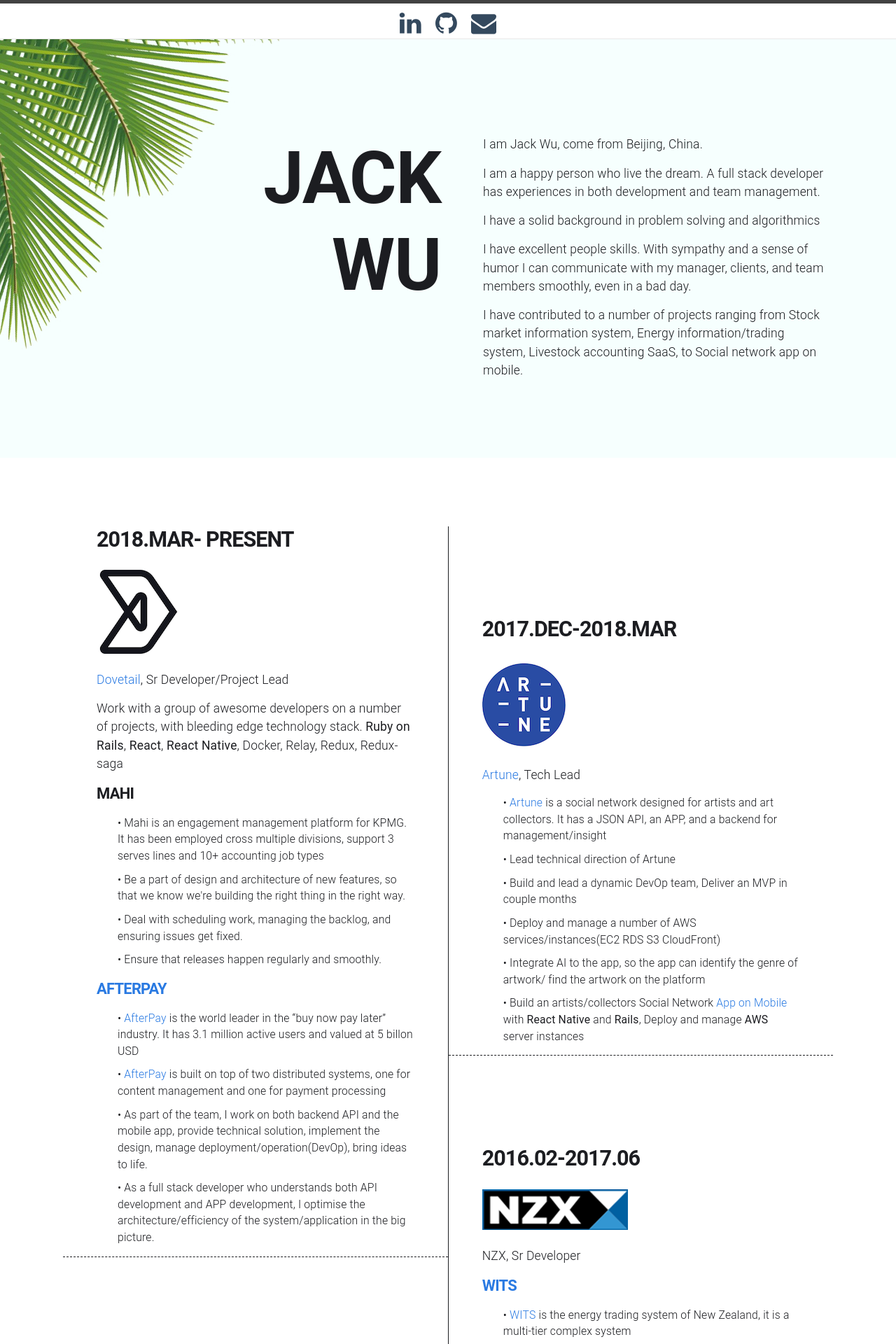
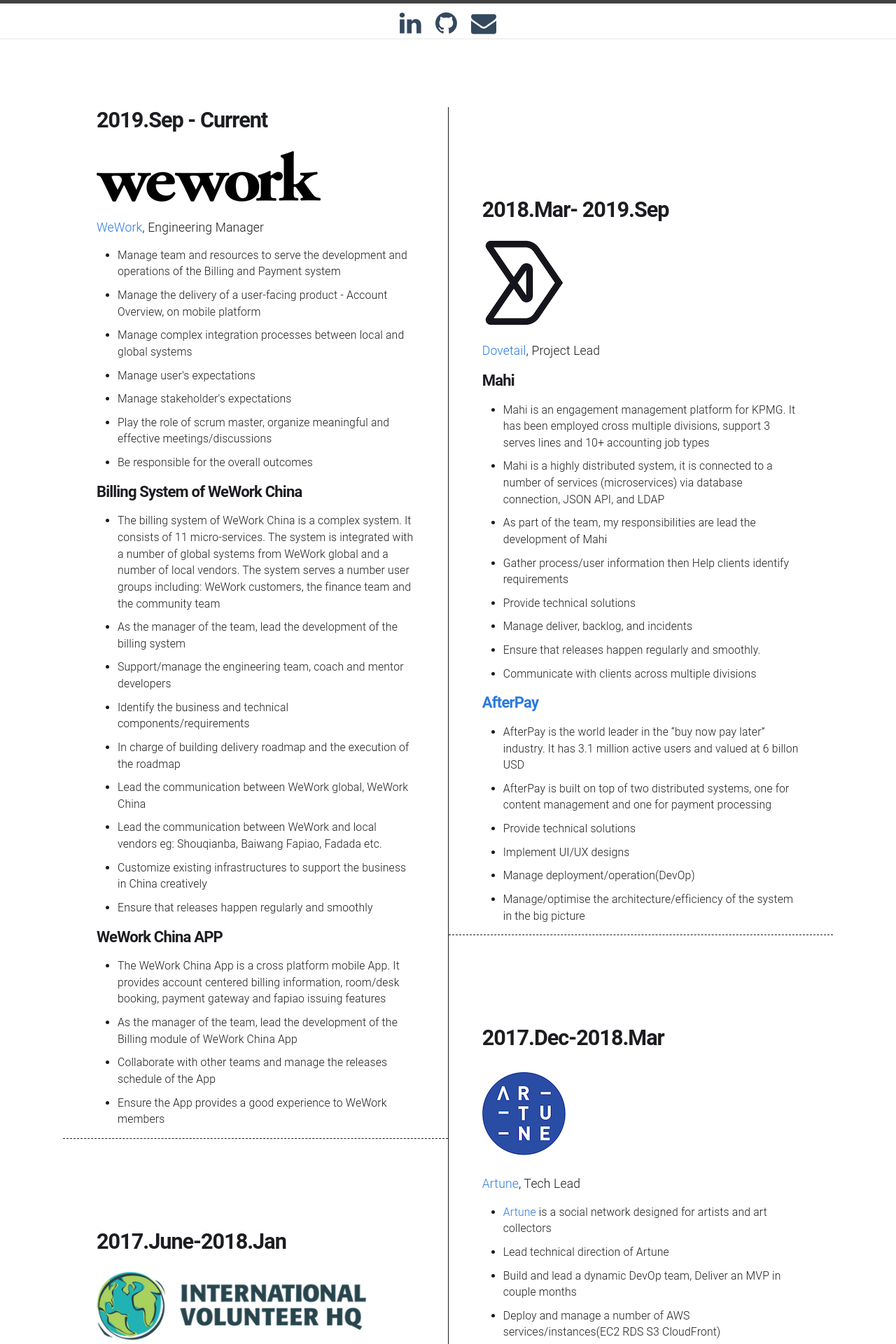
Before and after one commit to xuwupeng2000/xuwupeng2000.github.io, a Jekyll site: the page built from index.html, in a window 1280 px wide. Shown: the top 1920 px of the page at 70% size. Built offline with Jekyll 4.4.1, drawn with Linux system fonts in a browser that asks for light colours; nearby versions of some CDN libraries; some of the changed text lies outside the part shown.

Commit message:
Update experience

```diff
--- a/_includes/header.html
+++ b/_includes/header.html
@@ -7,7 +7,7 @@
       <a href="http://github.com/xuwupeng2000">
         <i class="fa fa-3 fa-sub fa-github space-required"></i>
       </a>
-      <a href="mailto:xuwupeng2000@gmail.com">
+      <a href="mailto:jwu4000@outlook.com">
         <i class="fa fa-3 fa-sub fa-envelope space-required"></i>
       </a>
     </div>
--- a/_sass/_base.scss
+++ b/_sass/_base.scss
@@ -67,6 +67,7 @@
  * Lists
  */
 ul, ol {
+    list-style: disc;
     margin-left: $spacing-unit;
 }
 
@@ -84,7 +85,6 @@
  */
 h1, h2, h3, h4, h5, h6 {
     font-weight: 600;
-    text-transform: uppercase;
 }
 
 
--- a/_sass/_modernism.scss
+++ b/_sass/_modernism.scss
@@ -19,7 +19,6 @@
 }
 
 ul {
-  list-style-type: none;
   padding: 0px;
   margin: 0px;
 }
@@ -91,16 +90,6 @@
   }
 }
 
-ul {
-  list-style: none;
-}
-
-.skills {
-  ul {
-    list-style: none;
-  }
-}
-
 .ivhq-img {
   width: "32rem";
 }
--- a/index.html
+++ b/index.html
@@ -1,81 +1,78 @@
 ---
 layout: default
 ---
-
-<section class="bg-washed-blue vh-70-ns" id="palm-bg">
-  <div class="container">
-    <div class="row mt5">
-      <div class="column">
-        <div class="flex flex-column items-enter justify-center">
-          <h1 class="pa0 ma0 w-100 f-big-1 tr animated bounceInDown">Jack</h1>
-          <h1 class="pa0 ma0 w-100 f-big-1 tr animated bounceInUp">Wu</h1>
-        </div>
-      </div>
-      <div class="column">
-        <div class="ml5">
-          <p>I am Jack Wu, come from Beijing, China.</p>
-          <p>I am a happy person who live the dream. A full stack developer has experiences in both development and team management. </p>
-          <p>I have a solid background in problem solving and algorithmics</p>
-          <p>I have excellent people skills. With sympathy and a sense of humor I can communicate with my manager, clients, and team members smoothly, even in a bad day.</p>
-          <p>I have contributed to a number of projects ranging from Stock market information system, Energy information/trading system, Livestock accounting SaaS, to Social network app on mobile.</p>
-        </div>
-      </div>
-    </div>
-  </div>
-</section>
 
 <section>
   <div class="container">
     <div class="row timeline-container">
       <div id="timeline" class="column timeline-left-side">
-        <h2 class="timeline-time"><span>2018.Mar- Present</span></h2>
-
-
+        <div class="" data-rellax-speed='1'>
+          <h2 class="timeline-time"><span>2019.Sep - Current</span></h2>
           <dl class="timeline-series">
             <dt class="timeline-event" id="2015last"></dt>
             <dd class="timeline-event-content" id="2015lastEX">
-            <div class="img-cut"> <img class="dove-img" src='images/dove.png'/> </div>
-            <p> <a href="https://dovetailstudios.com/">Dovetail</a>, Sr Developer/Project Lead</p>
-            <p> Work with a group of awesome developers on a number of projects, with bleeding edge technology stack. <b>Ruby on Rails</b>, <b>React</b>, <b>React Native</b>, Docker, Relay, Redux, Redux-saga  </p>
+              <div class="img-cut"> <img class="dove-img" src='images/wework.png'/> </div>
+              <p> <a herf="https://www.wework.com/">WeWork</a>, Engineering Manager</p>
               <p>
-              <h4>Mahi</h4>
                 <ul>
-                <li>• Mahi is an engagement management platform for KPMG. It has been employed cross multiple divisions, support 3 serves lines and 10+ accounting job types </li>
-                <li>• Be a part of design and architecture of new features, so that we know we're building the right thing in the right way.  </li>
-                <li>• Deal with scheduling work, managing the backlog, and ensuring issues get fixed.  </li>
-                <li>• Ensure that releases happen regularly and smoothly.  </li>
+                  <li>Manage team and resources to serve the development and operations of the Billing and Payment system</li>
+                  <li>Manage the delivery of a user-facing product -  Account Overview, on mobile platform</li>
+                  <li>Manage complex integration processes between local and global systems</li>
+                  <li>Manage user's expectations</li>
+                  <li>Manage stakeholder's expectations</li>
+                  <li>Play the role of scrum master, organize meaningful and effective meetings/discussions</li>
+                  <li>Be responsible for the overall outcomes</li>
                 </ul>
               </p>
 
               <p>
-              <h4><a href="https://www.afterpay.com/en-NZ/index">AfterPay</a></h4>
+                <h4>Billing System of WeWork China</h4>
+
                 <ul>
-                <li>• <a href="https://www.afterpay.com/en-NZ/index">AfterPay</a> is the world leader in the “buy now pay later” industry. It has 3.1 million active users and valued at 5 billon USD</li>
-                <li>• <a href="https://www.afterpay.com/en-NZ/index">AfterPay</a> is built on top of two distributed systems, one for content management and one for payment processing</li>
-                <li>• As part of the team, I work on both backend API and the mobile app, provide technical solution, implement the design, manage deployment/operation(DevOp), bring ideas to life. </li>
-                <li>• As a full stack developer who understands both API development and APP development, I optimise the architecture/efficiency of the system/application in the big picture.</li>
+                  <li>The billing system of WeWork China is a complex system. It consists of 11 micro-services. The system is integrated with a number of global systems from WeWork global and a number of local vendors. The system serves a number user groups including: WeWork customers, the finance team and the community team</li>
+                  <li>As the manager of the team, lead the development of the billing system</li>
+                  <li>Support/manage the engineering team, coach and mentor developers</li>
+                  <li>Identify the business and technical components/requirements</li>
+                  <li>In charge of building delivery roadmap and the execution of the roadmap</li>
+                  <li>Lead the communication between WeWork global, WeWork China</li>
+                  <li>Lead the communication between WeWork and local vendors eg: Shouqianba, Baiwang Fapiao, Fadada etc.</li>
+                  <li>Customize existing infrastructures to support the business in China creatively</li>
+                  <li>Ensure that releases happen regularly and smoothly</li>
                 </ul>
               </p>
+
+              <p>
+                <h4>WeWork China APP</h4>
+                <ul>
+                  <li>The WeWork China App is a cross platform mobile App. It provides account centered billing information, room/desk booking, payment gateway and fapiao issuing features</li>
+                  <li>As the manager of the team, lead the development of the Billing module of WeWork China App</li>
+                  <li>Collaborate with other teams and manage the releases schedule of the App</li>
+                  <li>Ensure the App provides a good experience to WeWork members</li>
+                </ul>
+              </p>
+
             </dd>
           </dl>
+        </div>
+
 
         <div class="more-margin" data-rellax-speed='1'>
-          <h2 class="timeline-time" data-rellax-speed='2'><span>2017.06-2018.01</span></h2>
+          <h2 class="timeline-time" data-rellax-speed='2'><span>2017.June-2018.Jan</span></h2>
           <dl class="timeline-series">
             <dt class="timeline-event"></dt>
             <dd class="timeline-event-content">
               <div class="img-cut"> <img class="ivhq-img" src='images/ivhq.png'/> </div>
               <p><a herf="https://www.volunteerhq.org/">International Volunteer HQ</a>, Senior Developer</p>
               <ul>
-                <li>• Build large scale platform for the world leading <a herf="https://www.volunteerhq.org/">volunteering travel company</a> using <b>Rails</b> and <b>React</b></li>
-                <li>• Build payment gateway and an internal billing sub-system</li>
-                <li>• Build/Apply AdTech</li>
+                <li>Build large scale platform for the world leading <a herf="https://www.volunteerhq.org/">volunteering travel company</a></li>
+                <li>Build payment gateway and an internal billing sub-system</li>
+                <li>Build/Apply AdTech</li>
               </ul>
             </dd>
           </dl>
         </div>
 
-        <div class="more-margin rellax" data-rellax-speed='2'>
+        <div class="more-margin" data-rellax-speed='1'>
           <h2 class="timeline-time rellex" data-rellax-speed='2'><span>2015-2016</span></h2>
           <dl class="timeline-series">
             <dt class="timeline-event" id="2015last"></dt>
@@ -83,27 +80,40 @@
               <div class="img-cut"> <img src='images/thundermaps.png'/> </div>
               <p> <a href="https://www.safer.me/features/">ThunderMaps</a>, Sr Developer </p>
               <ul>
-                <li>•	<a href="https://www.safer.me/features/">ThunderMaps</a> is a mobile platform build on top of GIS system. It helps users sharing/save information with location data</li>
-                <li>•	Identify the challenges, helped the company adapt a new tech stack</li>
-                <li>•	Be part of a sales-driven team, develop a brand new mobile App (<a href="https://www.safer.me/features/">ThunderMaps</a>) in Cordova and Ionic</li>
-                <li>•	Mentor new developers</li>
-                <li>•	Develop and operate a new JSON API</li>
+                <li><a href="https://www.safer.me/features/">ThunderMaps</a> is a mobile platform build on top of GIS system. It helps users sharing/save information with location data</li>
+                <li>Identify the challenges, help the company adapt a new tech stack</li>
+                <li>Be part of a sales-driven team, develop a brand new mobile App (<a href="https://www.safer.me/features/">ThunderMaps</a>) in Cordova and Ionic</li>
+                <li>Mentor new developers</li>
+                <li>Develop and operate backend services</li>
               </ul>
             </dd>
           </dl>
         </div>
 
         <div class="more-margin rellax" data-rellax-speed='2'>
-          <h2 class="timeline-time rellex" data-rellax-speed='1'><span>2013-2014</span></h2>
+          <h2 class="timeline-time rellex" data-rellax-speed='1'><span>2014-2015</span></h2>
           <dl class="timeline-series">
-            <dt class="timeline-event" id="2013"></dt>
-            <dd class="timeline-event-content" id="2013EX">
-              <div class="img-cut" id='nzx'> <img src='images/nzx.png'/> </div>
+            <dt class="timeline-event" id="2014"></dt>
+            <dd class="timeline-event-content" id="2014EX">
+              <div class="img-cut"> <img src='images/figured.png'/> </div>
+              <p> Figured, Sr Developer </p>
               <ul>
-                <li>•	NZX is the stock market, electricity market operator of New Zealand. <a href="https://www.nzx.com/">NZX.com</a>  is the go-to place for stock information in New Zealand. <a href="https://www.nxt.co.nz/">NXT.com</a> is a new investing channel for start-ups and small cap</li>
-                <li>•	Be part of great team, involve in full SDLC</li>
-                <li>•	Develop highly distributed systems. (NZX.com, NXT.co.nz) with Ruby on Rails and Angular</li>
+                <li>Figured is a cloud accounting SaaS. It helps famers get the complete picture of their business</li>
+                <li>Build a new cloud accounting SaaS</li>
               </ul>
+              <div class="more-margin"></div>
+            </dd>
+          </dl>
+        </div>
+
+        <div class="more-margin rellax" data-rellax-speed='2'>
+          <dl class="timeline-series">
+            <h2 class="timeline-time"><span>2004-2008</span></h2>
+
+            <dt class="timeline-event" id="2012"></dt>
+            <dd class="timeline-event-content" id="2012EX">
+              <div class="img-cut"> <img src='images/otago.png'/> </div>
+              <p> Master of Information Science Otago Uni </p>
             </dd>
           </dl>
         </div>
@@ -111,6 +121,43 @@
 
       <div id="timeline" class="column timeline-right-side">
         <div class="more-margin" data-rellax-speed='3'>
+          <h2 class="timeline-time"><span>2018.Mar- 2019.Sep</span></h2>
+          <dl class="timeline-series">
+            <dt class="timeline-event" id="2015last"></dt>
+            <dd class="timeline-event-content" id="2015lastEX">
+              <div class="img-cut"> <img class="dove-img" src='images/dove.png'/> </div>
+              <p> <a href="https://dovetailstudios.com/">Dovetail</a>, Project Lead</p>
+              <p>
+                <h4>Mahi</h4>
+
+                <ul>
+                  <li>Mahi is an engagement management platform for KPMG. It has been employed cross multiple divisions, support 3 serves lines and 10+ accounting job types</li>
+                  <li>Mahi is a highly distributed system, it is connected to a number of services (microservices) via database connection, JSON API, and LDAP</li>
+                  <li>As part of the team, my responsibilities are lead the development of Mahi</li>
+                  <li>Gather process/user information then Help clients identify requirements</li>
+                  <li>Provide technical solutions</li>
+                  <li>Manage deliver, backlog, and incidents</li>
+                  <li>Ensure that releases happen regularly and smoothly.</li>
+                  <li>Communicate with clients across multiple divisions</li>
+                </ul>
+              </p>
+
+              <p>
+                <h4><a href="https://www.afterpay.com/en-NZ/index">AfterPay</a></h4>
+                <ul>
+                  <li>AfterPay is the world leader in the “buy now pay later” industry. It has 3.1 million active users and valued at 6 billon USD</li>
+                  <li>AfterPay is built on top of two distributed systems, one for content management and one for payment processing</li>
+                  <li>Provide technical solutions</li>
+                  <li>Implement UI/UX designs</li>
+                  <li>Manage deployment/operation(DevOp)</li>
+                  <li>Manage/optimise the architecture/efficiency of the system in the big picture</li>
+                </ul>
+              </p>
+            </dd>
+          </dl>
+        </div>
+
+        <div class="timeline-wrapper more-margin rellax" data-rellax-speed='2'>
           <h2 class="timeline-time" data-rellax-speed='2'><span>2017.Dec-2018.Mar</span></h2>
           <dl class="timeline-series">
             <dt class="timeline-event" id="2015last"></dt>
@@ -119,19 +166,18 @@
               <p> <a href="https://artune.co/">Artune</a>, Tech Lead</p>
 
               <ul>
-                <li>• <a href=https://itunes.apple.com/us/app/artune/id1323069875?mt=8"">Artune</a> is a social network designed for artists and art collectors. It has a JSON API, an APP, and a backend for management/insight</li>
-                <li>• Lead technical direction of Artune</li>
-                <li>• Build and lead a dynamic DevOp team, Deliver an MVP in couple months</li>
-                <li>• Deploy and manage a number of AWS services/instances(EC2 RDS S3 CloudFront)</li>
-                <li>• Integrate AI to the app, so the app can identify the genre of artwork/ find the artwork on the platform </li>
-                <li>•  Build an artists/collectors Social Network <a href=https://itunes.apple.com/us/app/artune/id1323069875?mt=8"">App on Mobile</a> with <b>React Native</b> and <b>Rails</b>, Deploy and manage <b>AWS</b> server instances</li>
+                <li><a href=https://itunes.apple.com/us/app/artune/id1323069875?mt=8"">Artune</a> is a social network designed for artists and art collectors</li>
+                <li>Lead technical direction of Artune</li>
+                <li>Build and lead a dynamic DevOp team, Deliver an MVP in couple months</li>
+                <li>Deploy and manage a number of AWS services/instances(EC2 RDS S3 CloudFront)</li>
+                <li>Build an artists/collectors Social Network <a href=https://itunes.apple.com/us/app/artune/id1323069875?mt=8"">App on Mobile</a> with <b>React Native</b> and <b>Rails</b>, Deploy and manage <b>AWS</b> server instances</li>
               </ul>
             </dd>
           </dl>
         </div>
 
         <div class="timeline-wrapper more-margin rellax" data-rellax-speed='2'>
-          <h2 class="timeline-time rellex" data-rellax-speed='2'><span>2016.02-2017.06</span></h2>
+          <h3 class="timeline-time rellex" data-rellax-speed='2'><span>2016.Feb-2017.June</span></h3>
           <dl class="timeline-series">
             <dt class="timeline-event" id="current"></dt>
             <dd class="timeline-event-content" id="currentEX">
@@ -139,33 +185,15 @@
               <p> NZX, Sr Developer </p>
               <h4><a href="https://www2.electricityinfo.co.nz/">WITS</a></h4>
               <ul>
-                <li>• <a href="https://www2.electricityinfo.co.nz/">WITS</a> is the energy trading system of New Zealand, it is a multi-tier complex system </li>
-                <li>• WITS is built with security and reliability in mind</li>
-                <li>• As part of the team, my responsibilities includes: identify the requirements and provide the technical solutions</li>
-                <li>• Implement the new energy trading system of New Zealand (WITS) with Ruby on Rails, Angular and React</li>
-                <li>• Lead the development of data visualization of WITS</li>
+                <li><a href="https://www2.electricityinfo.co.nz/">WITS</a> is the energy trading system of New Zealand, it is a multi-tier complex system </li>
+                <li>Identify the requirements and provide the technical solutions</li>
+                <li>Implement the new energy trading system of New Zealand (WITS)</li>
+                <li>Lead the development of data visualization of WITS</li>
               </ul>
               <h4>RECON</h4>
               <ul>
-                <li>• Recon is the New Zealand electricity reconciliation portal. It has a complex database backend built with PL/SQL and a web portal</li>
-                <li>• Lead the development of New Zealand electricity reconciliation portal. Successfully provide an intuitive UI to a complex process</li>
-                <li>• Work closely with production owner, gather/learn the process of electricity reconciliation, provide technical solution, implement the complex application with intuitive simple UI</li>
-              </ul>
-              <div class="more-margin"></div>
-            </dd>
-          </dl>
-        </div>
-
-        <div class="timeline-wrapper more-margin rellax" data-rellax-speed='2'>
-          <h2 class="timeline-time rellex" data-rellax-speed='1'><span>2014-2015</span></h2>
-          <dl class="timeline-series">
-            <dt class="timeline-event" id="2014"></dt>
-            <dd class="timeline-event-content" id="2014EX">
-              <div class="img-cut"> <img src='images/figured.png'/> </div>
-              <p> Figured, Sr Developer </p>
-              <ul>
-                <li>•	Figured is a cloud accounting SaaS. It helps famers get the complete picture of their business. It is a typical Rails app with deep Xero integration</li>
-                <li>•	Build a new cloud accounting SaaS using Ruby on Rails and Angular (Figured.com)</li>
+                <li>Recon is the New Zealand electricity reconciliation portal. It has a complex database backend built with PL/SQL and a web portal</li>
+                <li>Lead the development of New Zealand electricity reconciliation portal. Successfully provide an intuitive UX to a complex process</li>
               </ul>
               <div class="more-margin"></div>
             </dd>
@@ -175,97 +203,20 @@
         <div class="more-margin"> </div>
 
         <div class="timeline-wrapper more-margin rellax" data-rellax-speed='2'>
+          <h2 class="timeline-time rellex" data-rellax-speed='1'><span>2013-2014</span></h2>
           <dl class="timeline-series">
-            <h2 class="timeline-time"><span>2004-2008</span></h2>
-            <dt class="timeline-event" id="2012"></dt>
-            <dd class="timeline-event-content" id="2012EX">
-              <div class="img-cut"> <img src='images/otago.png'/> </div>
-              <p> Master of Information Science Otago Uni </p>
+            <dt class="timeline-event" id="2013"></dt>
+            <dd class="timeline-event-content" id="2013EX">
+              <div class="img-cut" id='nzx'> <img src='images/nzx.png'/> </div>
+              <ul>
+                <li>NZX is the stock market, electricity market operator of New Zealand. <a href="https://www.nzx.com/">NZX.com</a>  is the go-to place for stock information in New Zealand. <a href="https://www.nxt.co.nz/">NXT.com</a> is a new investing channel for start-ups and small-cap</li>
+                <li>Develop highly distributed systems. (NZX.com, NXT.co.nz)</li>
+              </ul>
             </dd>
           </dl>
         </div>
+
       </div>
     </div>
   </div>
 </section>
-
-<!-- START THE FEATURETTES -->
-<section class="container-wrapper features bg-washed-blue">
-  <div class="w-100">
-    <div class="row">
-      <div class="column">
-        <div class="container">
-          <h2> Full stack Web development </h2>
-        </div>
-      </div>
-    </div>
-
-    <div class="row featurette">
-      <div class="column vh-50-ns" id="webpack-bg">
-        <div class="container">
-          <h5 class="tr">Frontend Development</h5>
-          <ul class="skills flex items-end justify-end">
-            <div class="w-50-ns bg-washed-blue">
-              <li> <i class="fa fa-diamond"></i> Master of <strong>Javascript</strong>, years of experiences.</li>
-              <li> <i class="fa fa-diamond"></i> Experienced in <strong>Angular</strong>, <strong>React</strong>.</li>
-              <li> <i class="fa fa-diamond"></i> Experienced in Data Visualization, check this out <strong><a href="https://uat.electricityinfo.co.nz/"> WITS Dashboard</a> </strong>.
-            </div>
-          </ul>
-        </div>
-      </div>
-    </div>
-
-    <div class="row featurette">
-      <div class="column vh-50-ns" id="ruby-bg">
-        <div class="container">
-          <h5 class="">Backend Development</h5>
-          <ul class="skills bg-washed-blue w-50-ns">
-            <li> <i class="fa fa-diamond"></i> Depth knowledge of Software Engineering, Agile methods, MVC, OOA, TDD. </li>
-            <li> <i class="fa fa-diamond"></i> Depth knowledge of Networking security And Application security. </li>
-            <li> <i class="fa fa-diamond"></i> Experienced in AWS hosting, deployment, Heroku. </li>
-            <li> <i class="fa fa-diamond"></i> Experienced in <strong>Ruby / Rails</strong>. </li>
-            <li> <i class="fa fa-diamond"></i> Experienced in optimizing caching efficiency, database query. </li>
-          </ul>
-        </div>
-      </div>
-    </div>
-  </div>
-</section>
-
-<section class="container-wrapper vh-50-ns pt3">
-  <div class="w-100">
-    <div class="row featurette">
-      <div class="column vh-50" id="react-bg">
-        <div class="container">
-          <h5 class="tr"> Mobile Development</h5>
-          <ul class="skills flex items-end justify-end">
-            <div class="w-50-ns bg-white">
-              <li> <i class="fa fa-diamond"></i> Experienced in <strong>React Native</strong> development.</li>
-              <li> <i class="fa fa-diamond"></i> Experienced in Mobile Web App <strong>Cordova, Ionic</strong> development.</li>
-            </div>
-          </ul>
-
-          <h5 class="mt5 tr">Advanced understanding of Computer Science</h5>
-          <ul class="skills flex items-end justify-end">
-            <div class="w-50-ns bg-white">
-              <li> <i class="fa fa-diamond"></i> Depth knowledge of Parallel Computing, Concurrent Programming and <strong>GPGPU Programming</strong> </li>
-              <li> <i class="fa fa-diamond"></i> Depth knowledge of Exact String Matching </li>
-              <li> <i class="fa fa-diamond"></i> Experienced in C, OpenCL GPGPU framework </li>
-            </div>
-          </ul>
-        </div>
-      </div>
-    </div>
-  </div>
-</section>
-
-<!-- /END THE FEATURETTES -->
-<script>
-  (function(i,s,o,g,r,a,m){i['GoogleAnalyticsObject']=r;i[r]=i[r]||function(){
-  (i[r].q=i[r].q||[]).push(arguments)},i[r].l=1*new Date();a=s.createElement(o),
-  m=s.getElementsByTagName(o)[0];a.async=1;a.src=g;m.parentNode.insertBefore(a,m)
-  })(window,document,'script','https://www.google-analytics.com/analytics.js','ga');
-
-  ga('create', 'UA-94026201-1', 'auto');
-  ga('send', 'pageview');
-</script>
```
Also changed, not shown: images/wework.png (added). Lines whose indentation alone changed are shown as unchanged.
